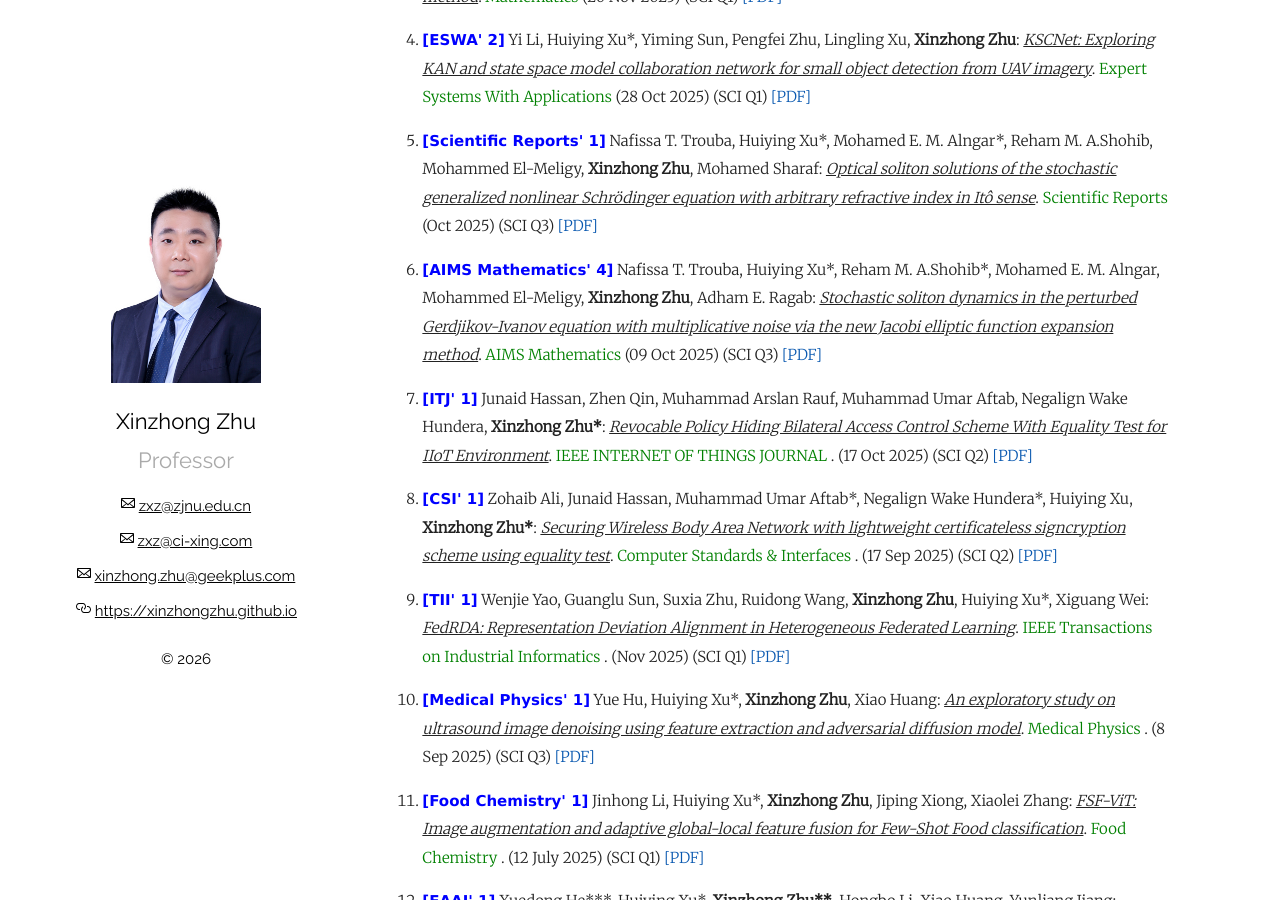
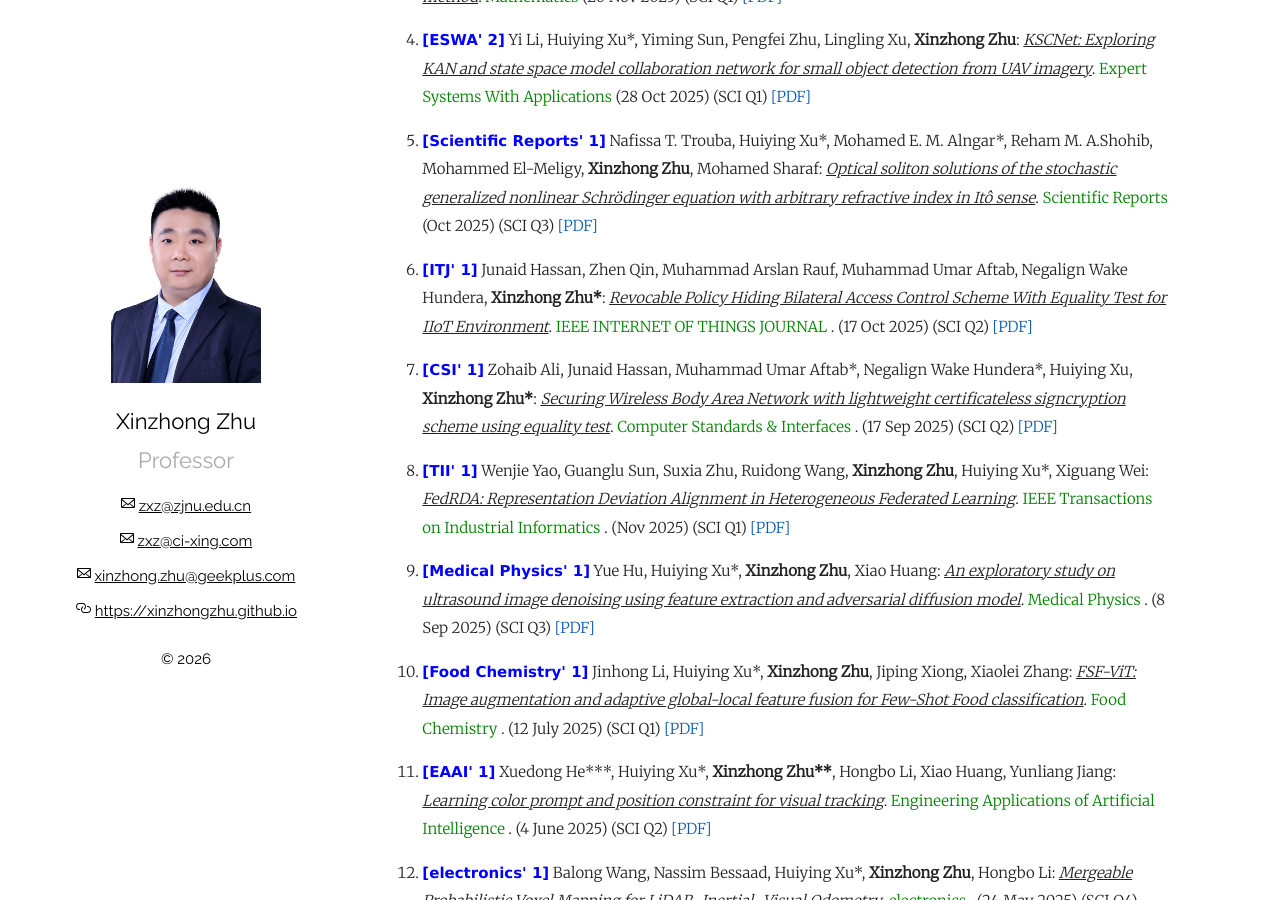
Before and after one commit to xinzhongzhu/xinzhongzhu.github.io, a Jekyll site: the page built from index.md, in a window 1280 px wide and 900 px high, scrolled down 907 px. Built offline with Jekyll 4.4.1, drawn with Linux system fonts in a browser that asks for light colours.

Commit message:
Update index.md

```diff
--- a/index.md
+++ b/index.md
@@ -25,8 +25,6 @@ Please drop me a message by email: <u>zxz@zjnu.edu.cn</u> or <u>zxz@ci-xing.com<
  <p style="margin-top: 8px;"><li><font face="verdana" color="blue"><b>[ESWA' 2]</b></font> Yi Li, Huiying Xu*, Yiming Sun, Pengfei Zhu, Lingling Xu, <b>Xinzhong Zhu</b>: <i><u>KSCNet: Exploring KAN and state space model collaboration network for small object detection from UAV imagery</u></i>. <font color="green">Expert Systems With Applications</font>  (28 Oct 2025) (SCI Q1) <a href = "https://xinzhongzhu.github.io/document/KSCNet.pdf">[PDF]</a></li></p>
 
  <p style="margin-top: 8px;"><li><font face="verdana" color="blue"><b>[Scientific Reports' 1]</b></font> Nafissa T. Trouba, Huiying Xu*, Mohamed E. M. Alngar*, Reham M. A.Shohib,  Mohammed El-Meligy, <b>Xinzhong Zhu</b>, Mohamed Sharaf: <i><u>Optical soliton solutions of the stochastic generalized nonlinear Schrödinger equation with arbitrary refractive index in Itô sense</u></i>. <font color="green">Scientific Reports</font>  (Oct 2025) (SCI Q3) <a href = "https://xinzhongzhu.github.io/document/Optical soliton solutions.pdf">[PDF]</a></li></p>
-
- <p style="margin-top: 8px;"><li><font face="verdana" color="blue"><b>[AIMS Mathematics' 4]</b></font> Nafissa T. Trouba, Huiying Xu*, Reham M. A.Shohib*, Mohamed E. M. Alngar,  Mohammed El-Meligy, <b>Xinzhong Zhu</b>, Adham E. Ragab: <i><u>Stochastic soliton dynamics in the perturbed Gerdjikov-Ivanov equation with multiplicative noise via the new Jacobi elliptic function expansion method</u></i>. <font color="green">AIMS Mathematics</font>  (09 Oct 2025) (SCI Q3) <a href = "https://xinzhongzhu.github.io/document/Stochastic soliton dynamics.pdf">[PDF]</a></li></p>
 
  <p style="margin-top: 8px;"><li><font face="verdana" color="blue"><b>[ITJ' 1]</b></font> Junaid Hassan, Zhen Qin, Muhammad Arslan Rauf, Muhammad Umar Aftab, Negalign Wake Hundera, <b>Xinzhong Zhu*</b>: <i><u>Revocable Policy Hiding Bilateral Access Control Scheme With Equality Test for IIoT Environment</u></i>. <font color="green"> IEEE INTERNET OF THINGS JOURNAL </font> . (17 Oct 2025) (SCI Q2) <a href = "https://xinzhongzhu.github.io/document/RBAC-ET.pdf">[PDF]</a></li></p>
 
```
